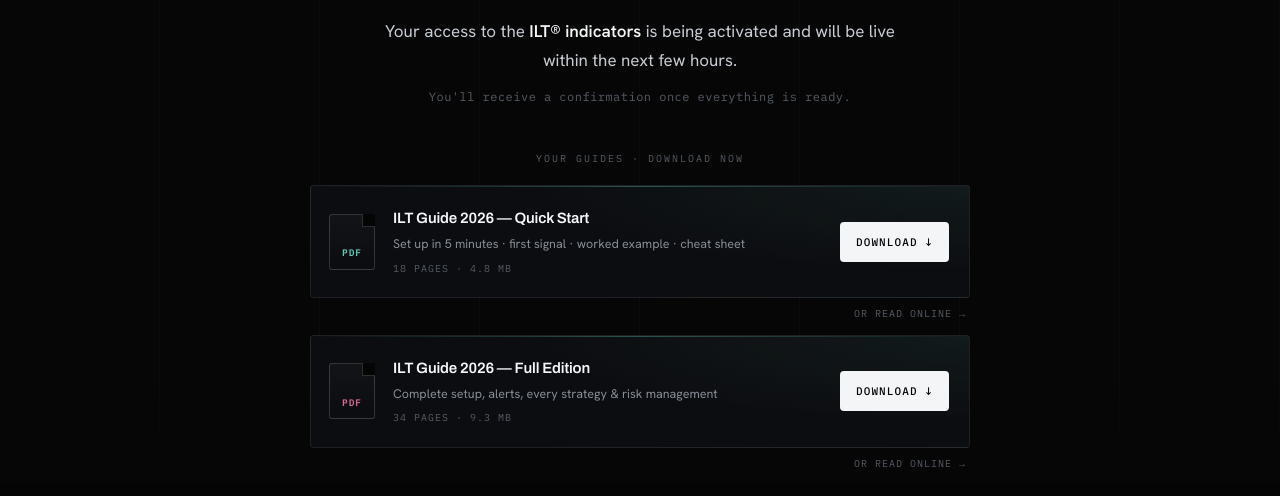
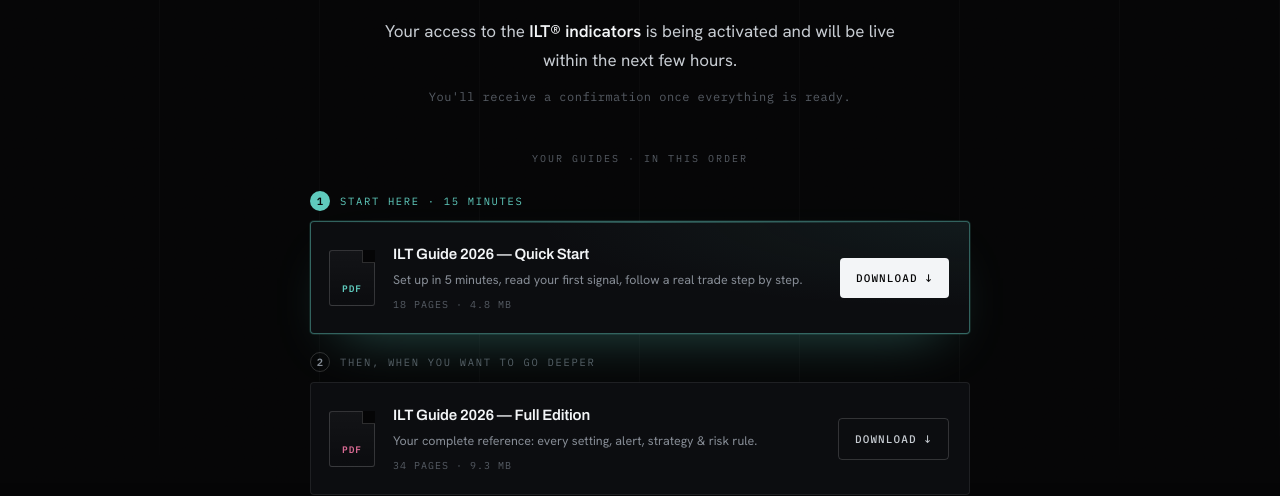
Before and after one commit to oriflamme005-cmd/illumitrade-website, a plain HTML site: page thankyou.html in a window 1280 px wide. Shown: the part 317-813 px from the top of the page. Drawn offline with Linux system fonts and the light colour scheme.

Commit message:
Add files via upload

```diff
--- a/thankyou.html
+++ b/thankyou.html
@@ -119,6 +119,16 @@ footer{position:relative;z-index:1;border-top:1px solid var(--line);padding:32px
   .g-dl{flex:1 1 100%;text-align:center;padding:13px;}
   .g-alt{align-self:center;}
 }
+
+.g-step{display:flex;align-items:center;gap:10px;font-family:var(--font-mono);font-size:10.5px;letter-spacing:.16em;text-transform:uppercase;color:var(--accent);margin:6px 0 2px}
+.g-step.dim{color:var(--ink-faint)}
+.g-n{width:20px;height:20px;border-radius:50%;display:inline-flex;align-items:center;justify-content:center;font-size:10.5px;letter-spacing:0;font-weight:600;background:var(--accent);color:var(--void)}
+.g-step.dim .g-n{background:transparent;border:1px solid var(--line-strong);color:var(--ink-dim)}
+.g-main.primary{border-color:rgba(95,202,189,.45);box-shadow:0 0 0 1px rgba(95,202,189,.12),0 24px 60px -30px rgba(95,202,189,.45)}
+.g-main.secondary{background:var(--surface)}
+.g-main.secondary::before{display:none}
+.g-main.secondary .g-dl{background:transparent;color:var(--ink-2);border:1px solid var(--line-strong)}
+.g-main.secondary:hover .g-dl{background:transparent;color:var(--ink);border-color:var(--ink-dim)}
 </style>
 </head>
 <body>
@@ -143,23 +153,23 @@ footer{position:relative;z-index:1;border-top:1px solid var(--line);padding:32px
     <p class="lead">Your access to the <strong>ILT® indicators</strong> is being activated and will be live within the next few hours.</p>
     <p class="sub">You'll receive a confirmation once everything is ready.</p>
 
-    <div class="res-label">Your guides · download now</div>
+    <div class="res-label">Your guides · in this order</div>
     <div class="guides">
       <div class="guide">
-        <a class="g-main" href="/guides/ILT-Guide-2026-Quick-Start.pdf" download="ILT-Guide-2026-Quick-Start.pdf">
+        <div class="g-step"><span class="g-n">1</span> Start here · 15 minutes</div>
+        <a class="g-main primary" href="/guides/ILT-Guide-2026-Quick-Start.pdf" download="ILT-Guide-2026-Quick-Start.pdf">
           <div class="g-ic" aria-hidden="true"><span>PDF</span></div>
-          <div class="g-tx"><b>ILT Guide 2026 — Quick Start</b><span>Set up in 5 minutes · first signal · worked example · cheat sheet</span><em>18 pages · 4.8 MB</em></div>
+          <div class="g-tx"><b>ILT Guide 2026 — Quick Start</b><span>Set up in 5 minutes, read your first signal, follow a real trade step by step.</span><em>18 pages · 4.8 MB</em></div>
           <div class="g-dl">Download <span aria-hidden="true">↓</span></div>
         </a>
-        <a class="g-alt" href="https://tiny.cc/ILTGUIDE2026" target="_blank" rel="noopener">or read online →</a>
       </div>
       <div class="guide">
-        <a class="g-main" href="/guides/ILT-Guide-2026-Full-Edition.pdf" download="ILT-Guide-2026-Full-Edition.pdf">
+        <div class="g-step dim"><span class="g-n">2</span> Then, when you want to go deeper</div>
+        <a class="g-main secondary" href="/guides/ILT-Guide-2026-Full-Edition.pdf" download="ILT-Guide-2026-Full-Edition.pdf">
           <div class="g-ic full" aria-hidden="true"><span>PDF</span></div>
-          <div class="g-tx"><b>ILT Guide 2026 — Full Edition</b><span>Complete setup, alerts, every strategy &amp; risk management</span><em>34 pages · 9.3 MB</em></div>
+          <div class="g-tx"><b>ILT Guide 2026 — Full Edition</b><span>Your complete reference: every setting, alert, strategy &amp; risk rule.</span><em>34 pages · 9.3 MB</em></div>
           <div class="g-dl">Download <span aria-hidden="true">↓</span></div>
         </a>
-        <a class="g-alt" href="https://tinyurl.com/ILTGuide2026" target="_blank" rel="noopener">or read online →</a>
       </div>
     </div>
 
```
